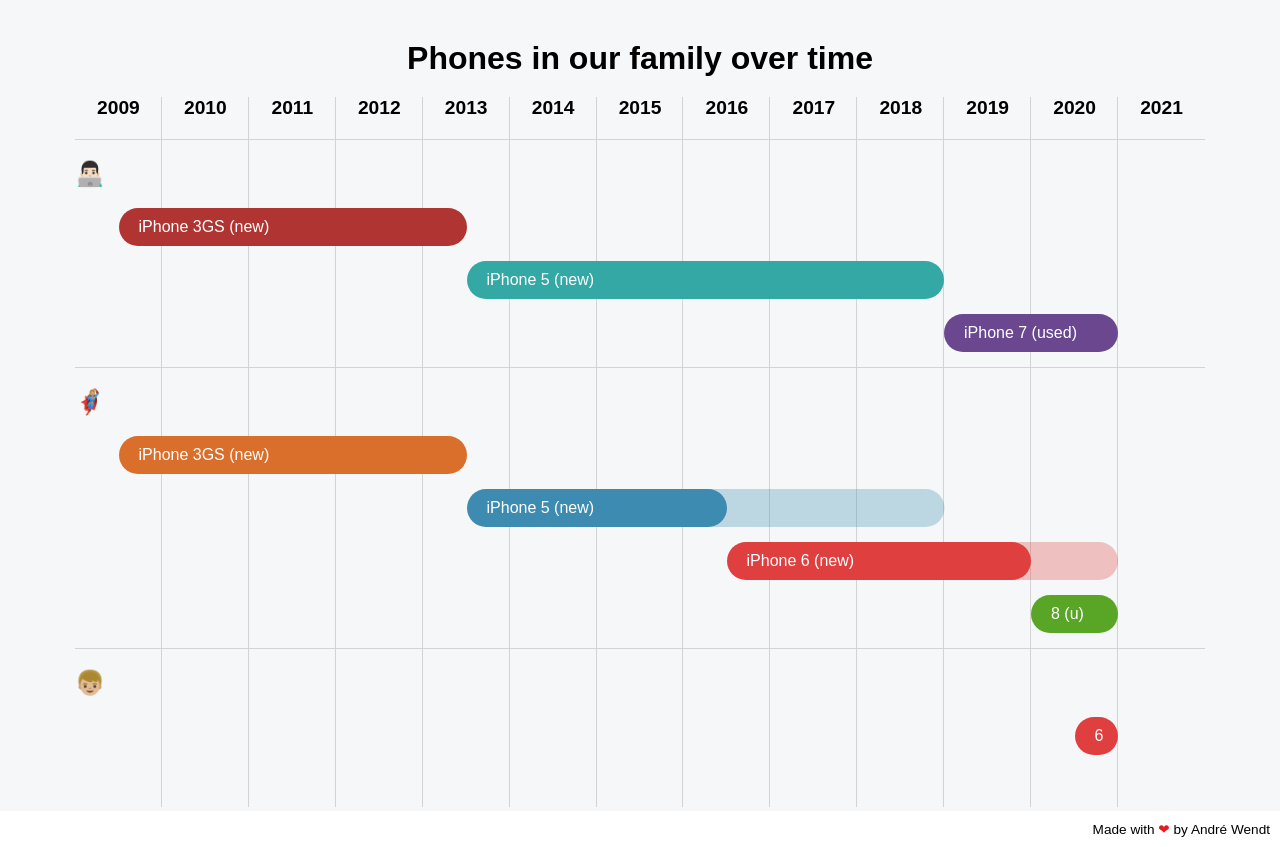
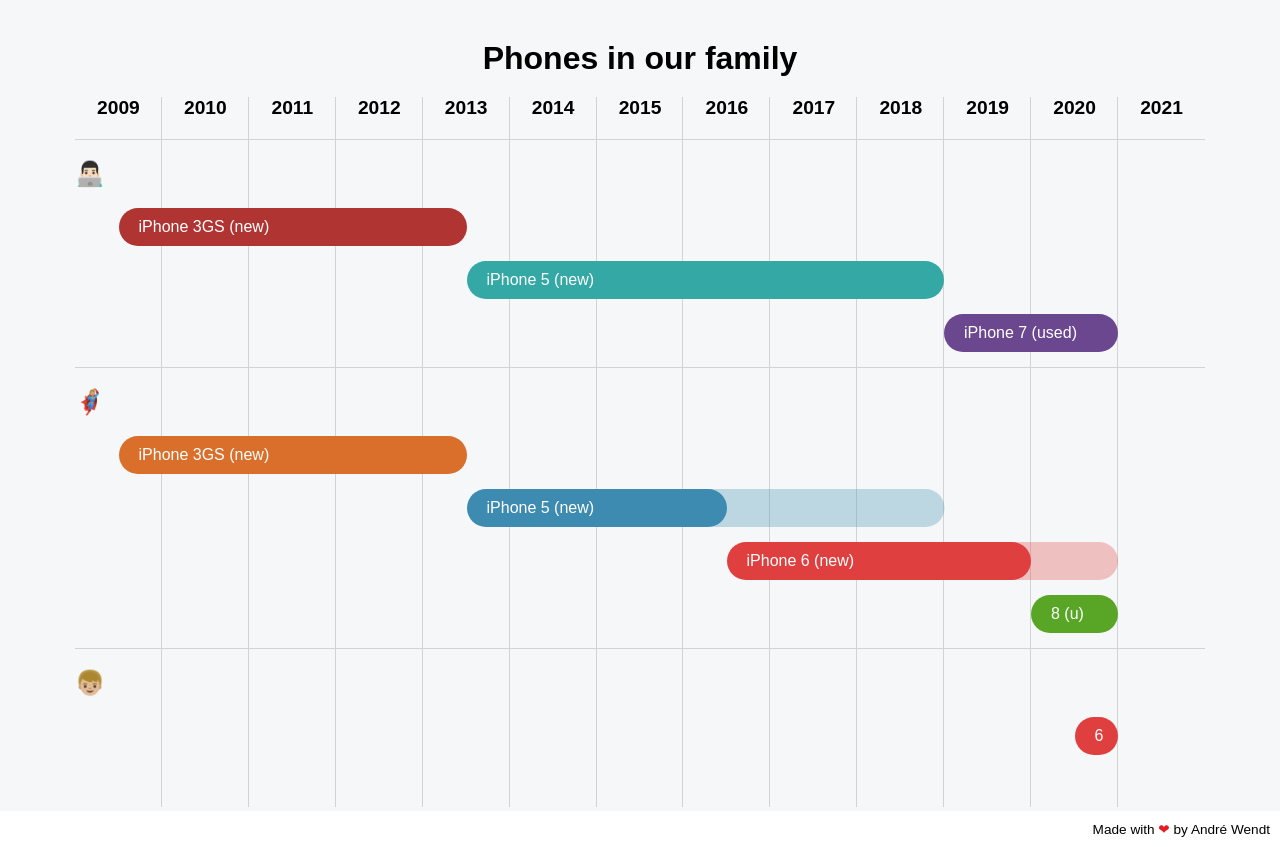
Before and after one commit to awendt/phones, a plain HTML site: page index.html in a window 1280 px wide. Drawn offline with Linux system fonts and the light colour scheme.

Commit message:
Change heading

```diff
--- a/index.html
+++ b/index.html
@@ -1,7 +1,7 @@
 <!DOCTYPE html>
 <html>
 <head>
-<title>Phone models</title>
+<title>Phones in our family</title>
 <script src="gantt.js"></script>
 <link rel="stylesheet" media="screen" href="gantt.css" />
 
@@ -10,7 +10,7 @@
 <body>
 
 <header>
-  <h1>Phones in our family over time</h1>
+  <h1>Phones in our family</h1>
 </header>
 
 <!-- https://webdesign.tutsplus.com/tutorials/build-a-simple-gantt-chart-with-css-and-javascript--cms-33813 -->
```
